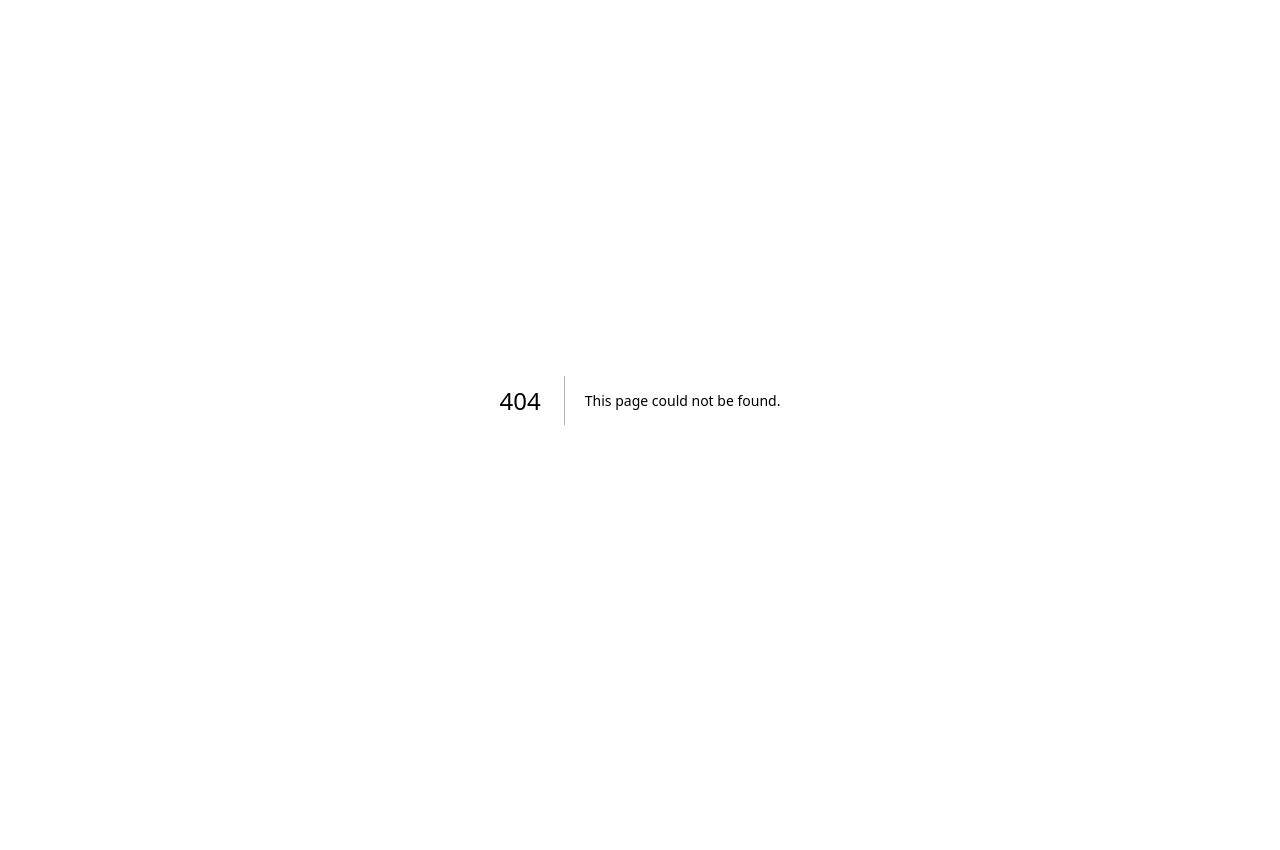
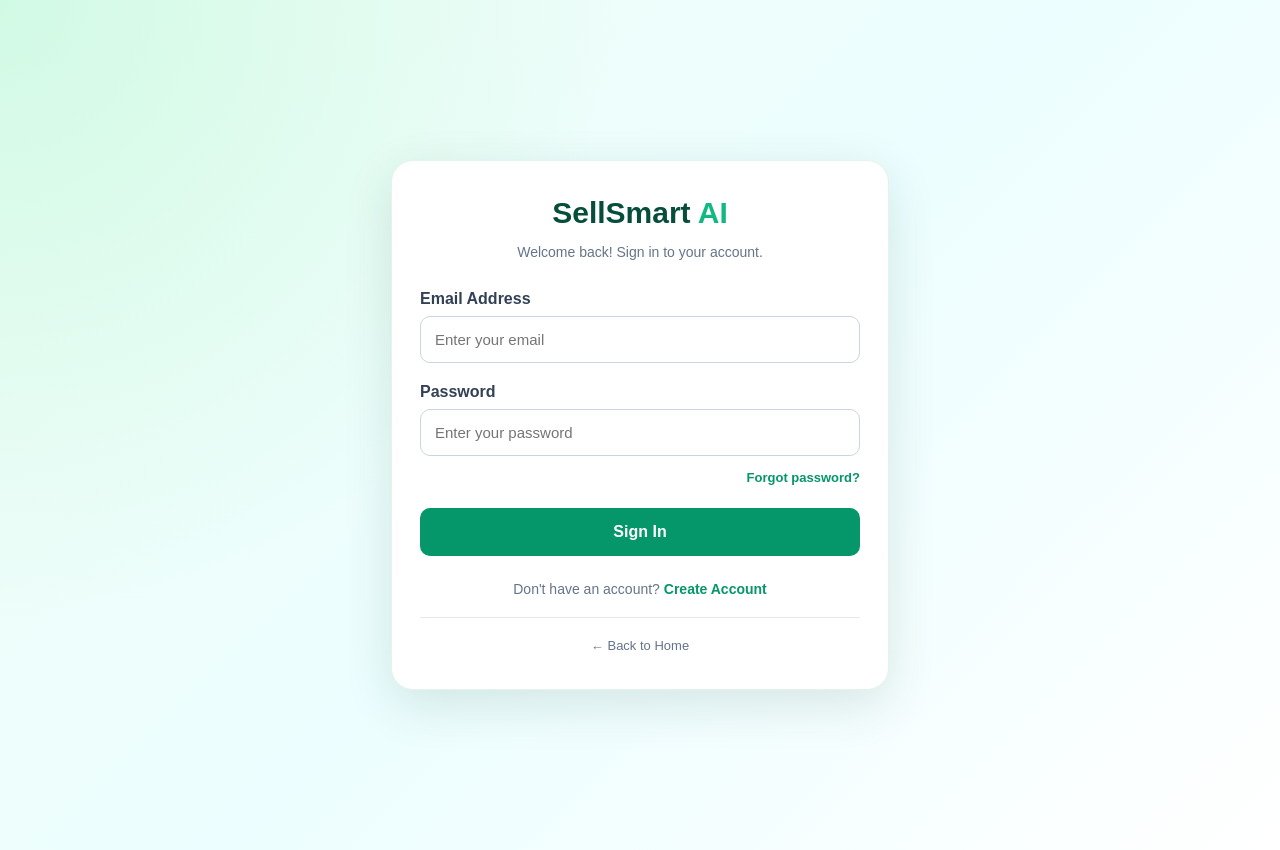
Before and after one commit to kene-19-design/sellsmart-ai, a Next.js app: page /login in a window 1280 px wide. Before the commit this address had no page. Before the commit the page ends 800 px from the top, so only its background shows below. Built offline with nearby package versions, Linux system fonts and the light colour scheme; no server answers.

Commit message:
Create page.tsx

```diff
--- /dev/null
+++ b/src/app/login/page.tsx
@@ -0,0 +1,233 @@
+"use client";
+
+import { useState } from "react";
+import { useRouter } from "next/navigation";
+import { createClient } from "@supabase/supabase-js";
+import Link from "next/link";
+
+const supabase = createClient(
+  process.env.NEXT_PUBLIC_SUPABASE_URL!,
+  process.env.NEXT_PUBLIC_SUPABASE_ANON_KEY!
+);
+
+export default function LoginPage() {
+  const router = useRouter();
+
+  const [email, setEmail] = useState("");
+  const [password, setPassword] = useState("");
+  const [loading, setLoading] = useState(false);
+  const [error, setError] = useState("");
+
+  async function handleLogin(e: React.FormEvent<HTMLFormElement>) {
+    e.preventDefault();
+    setError("");
+    setLoading(true);
+
+    const { error } = await supabase.auth.signInWithPassword({
+      email,
+      password,
+    });
+
+    setLoading(false);
+
+    if (error) {
+      setError(error.message);
+      return;
+    }
+
+    router.push("/");
+    router.refresh();
+  }
+
+  return (
+    <main
+      style={{
+        minHeight: "100vh",
+        display: "flex",
+        alignItems: "center",
+        justifyContent: "center",
+        padding: "25px 16px",
+        background:
+          "radial-gradient(circle at top left, #d1fae5, transparent 40%), linear-gradient(135deg, #f0fdf4, #ecfeff, #ffffff)",
+        fontFamily: "Arial, sans-serif",
+      }}
+    >
+      <div
+        style={{
+          width: "100%",
+          maxWidth: "440px",
+          background: "white",
+          padding: "35px 28px",
+          borderRadius: "22px",
+          boxShadow: "0 15px 50px rgba(0,60,40,0.12)",
+          border: "1px solid #e5f3eb",
+        }}
+      >
+        <div style={{ textAlign: "center", marginBottom: "30px" }}>
+          <h1
+            style={{
+              fontSize: "30px",
+              fontWeight: 800,
+              color: "#064e3b",
+              margin: "0 0 10px",
+            }}
+          >
+            SellSmart <span style={{ color: "#10b981" }}>AI</span>
+          </h1>
+
+          <p style={{ color: "#64748b", fontSize: "14px" }}>
+            Welcome back! Sign in to your account.
+          </p>
+        </div>
+
+        <form onSubmit={handleLogin}>
+          <label
+            style={{
+              display: "block",
+              marginBottom: "8px",
+              fontWeight: 600,
+              color: "#334155",
+            }}
+          >
+            Email Address
+          </label>
+
+          <input
+            type="email"
+            required
+            value={email}
+            onChange={(e) => setEmail(e.target.value)}
+            placeholder="Enter your email"
+            autoComplete="email"
+            style={{
+              width: "100%",
+              padding: "14px",
+              border: "1px solid #cbd5e1",
+              borderRadius: "10px",
+              marginBottom: "20px",
+              boxSizing: "border-box",
+              fontSize: "15px",
+            }}
+          />
+
+          <label
+            style={{
+              display: "block",
+              marginBottom: "8px",
+              fontWeight: 600,
+              color: "#334155",
+            }}
+          >
+            Password
+          </label>
+
+          <input
+            type="password"
+            required
+            value={password}
+            onChange={(e) => setPassword(e.target.value)}
+            placeholder="Enter your password"
+            autoComplete="current-password"
+            style={{
+              width: "100%",
+              padding: "14px",
+              border: "1px solid #cbd5e1",
+              borderRadius: "10px",
+              marginBottom: "12px",
+              boxSizing: "border-box",
+              fontSize: "15px",
+            }}
+          />
+
+          <div style={{ textAlign: "right", marginBottom: "22px" }}>
+            <Link
+              href="/forgot-password"
+              style={{
+                color: "#059669",
+                fontSize: "13px",
+                textDecoration: "none",
+                fontWeight: 600,
+              }}
+            >
+              Forgot password?
+            </Link>
+          </div>
+
+          {error && (
+            <p
+              style={{
+                background: "#fef2f2",
+                color: "#b91c1c",
+                padding: "12px",
+                borderRadius: "8px",
+                fontSize: "13px",
+                marginBottom: "18px",
+              }}
+            >
+              {error}
+            </p>
+          )}
+
+          <button
+            type="submit"
+            disabled={loading}
+            style={{
+              width: "100%",
+              padding: "15px",
+              background: loading ? "#6ee7b7" : "#059669",
+              color: "white",
+              border: "none",
+              borderRadius: "10px",
+              fontSize: "16px",
+              fontWeight: 700,
+              cursor: loading ? "not-allowed" : "pointer",
+            }}
+          >
+            {loading ? "Signing in..." : "Sign In"}
+          </button>
+        </form>
+
+        <p
+          style={{
+            textAlign: "center",
+            marginTop: "25px",
+            color: "#64748b",
+            fontSize: "14px",
+          }}
+        >
+          Don't have an account?{" "}
+          <Link
+            href="/signup"
+            style={{
+              color: "#059669",
+              fontWeight: 700,
+              textDecoration: "none",
+            }}
+          >
+            Create Account
+          </Link>
+        </p>
+
+        <div
+          style={{
+            textAlign: "center",
+            borderTop: "1px solid #e2e8f0",
+            paddingTop: "18px",
+            marginTop: "20px",
+          }}
+        >
+          <Link
+            href="/"
+            style={{
+              color: "#64748b",
+              fontSize: "13px",
+              textDecoration: "none",
+            }}
+          >
+            ← Back to Home
+          </Link>
+        </div>
+      </div>
+    </main>
+  );
+  }
```
